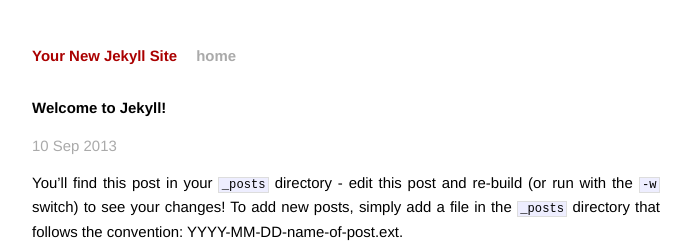
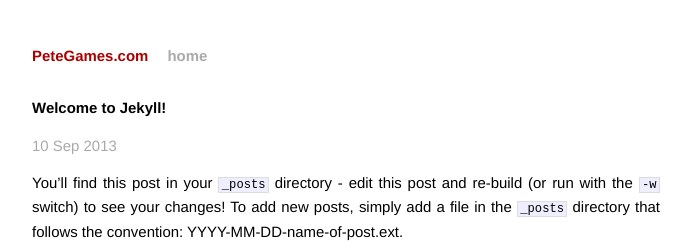
Before and after one commit to PeteMichaud/petegames.com, a Jekyll site: the page built from _posts/2013-09-10-welcome-to-jekyll.markdown, in a window 1280 px wide. Shown: the top 243 px of the page, without its empty margins (294-985 px from the left). Built offline with Jekyll 4.4.1, drawn with Linux system fonts in a browser that asks for light colours; Markdown is read by kramdown in place of the engine named in the settings.

Commit message:
updated config

```diff
--- a/_config.yml
+++ b/_config.yml
@@ -1,3 +1,3 @@
-name: Your New Jekyll Site
+name: PeteGames.com
 markdown: redcarpet
 pygments: true
```
